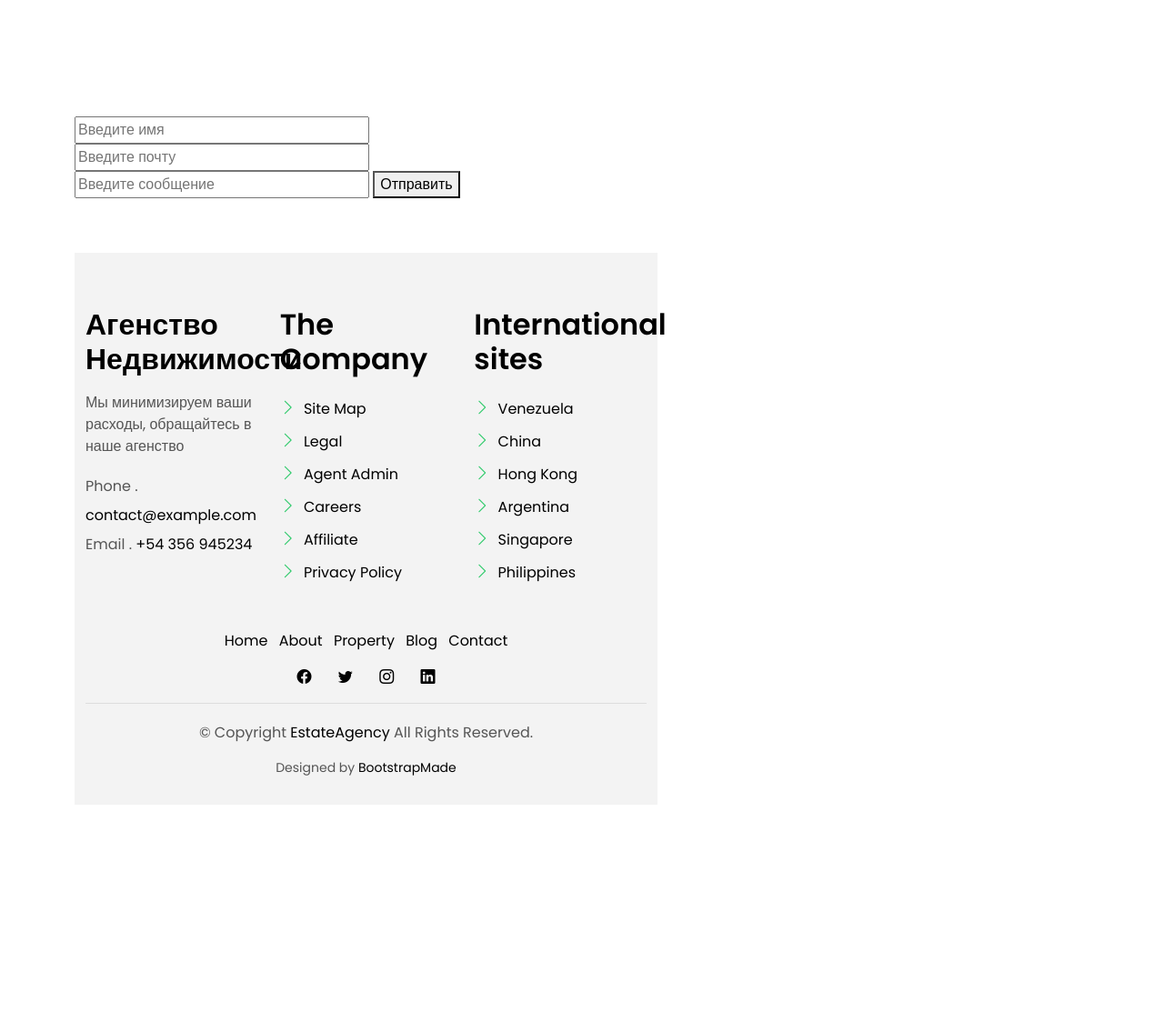
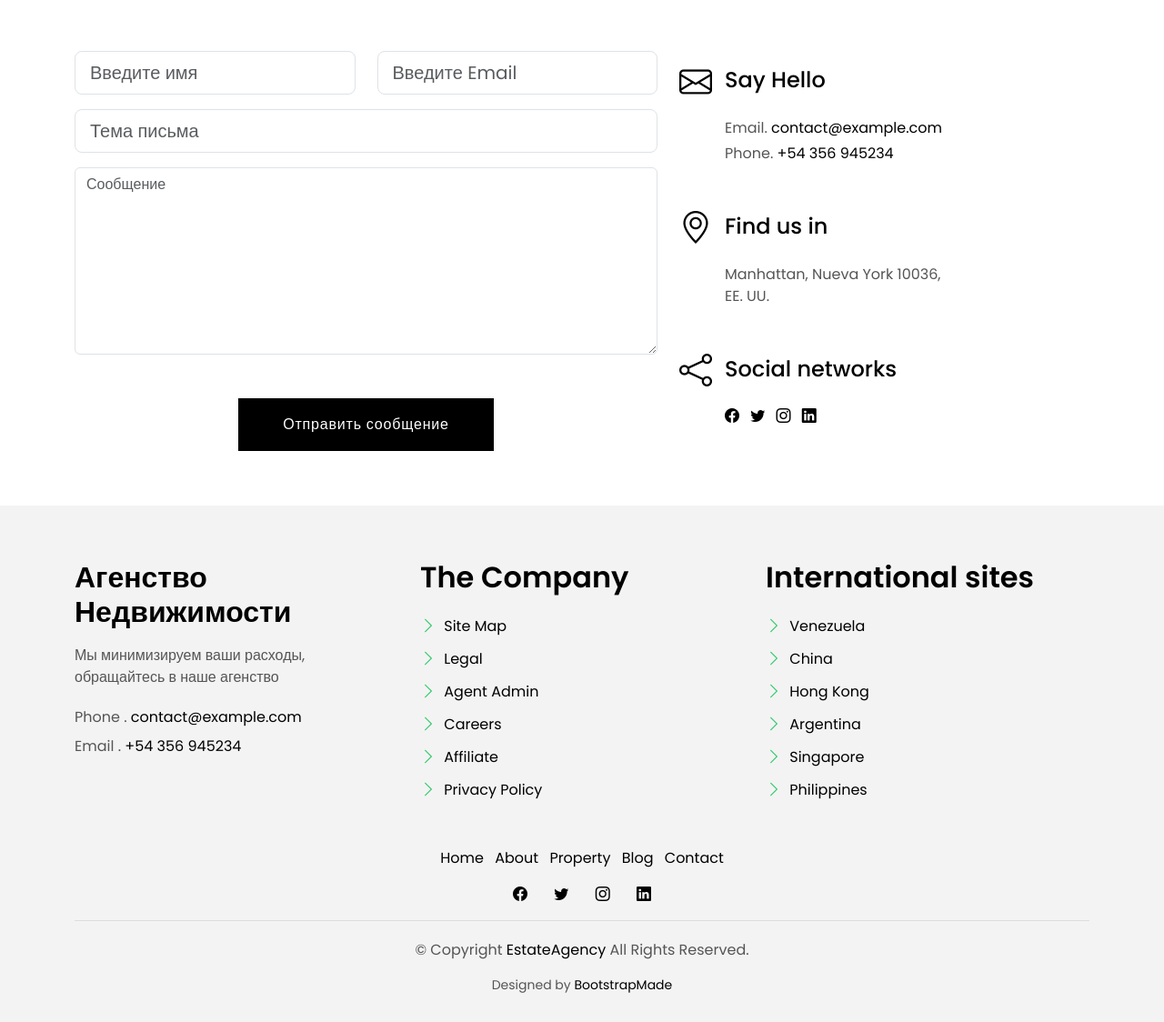
Before and after one commit to Di4145/django_realty, a Django app: page /contacts/ in a window 1280 px wide. Shown: the part 905-2029 px from the top of the page at 91% size. Before the commit the page ends 1758 px from the top, so only its background shows below. Run offline with Django 4.2, Linux system fonts and the light colour scheme; some libraries are stand-ins or nearby versions.

Commit message:
post message

```diff
--- a/realtys/views.py
+++ b/realtys/views.py
@@ -16,7 +16,7 @@
     if request.method == 'POST':
         name = request.POST.get('name')
         email = request.POST.get('email')
-        subject = 'Новое обращение'
+        subject = request.POST.get('subject')
         message = request.POST.get('message')
         from_email = 'plotnikov-d@bk.ru'
         email_manager = 'menedger@mail.ru'
--- a/templates/contacts.html
+++ b/templates/contacts.html
@@ -1,6 +1,7 @@
 {% extends 'base.html' %}
 {% load static %}
 {% block content %}
+    <main id="main">
 
     <!-- ======= Intro Single ======= -->
     <section class="intro-single">
@@ -8,15 +9,15 @@
         <div class="row">
           <div class="col-md-12 col-lg-8">
             <div class="title-single-box">
-              <h1 class="title-single">Contact US</h1>
-              <span class="color-text-a">Aut voluptas consequatur unde sed omnis ex placeat quis eos. Aut natus officia corrupti qui autem fugit consectetur quo. Et ipsum eveniet laboriosam voluptas beatae possimus qui ducimus. Et voluptatem deleniti. Voluptatum voluptatibus amet. Et esse sed omnis inventore hic culpa.</span>
+              <h1 class="title-single">Напишите нам</h1>
+              <span class="color-text-a">Обязательно напишите нам, всегда найдем подходящее решение</span>
             </div>
           </div>
           <div class="col-md-12 col-lg-4">
             <nav aria-label="breadcrumb" class="breadcrumb-box d-flex justify-content-lg-end">
               <ol class="breadcrumb">
                 <li class="breadcrumb-item">
-                  <a href="{% url 'index_page' %}">Домой</a>
+                  <a href="index.html">Home</a>
                 </li>
                 <li class="breadcrumb-item active" aria-current="page">
                   Contact
@@ -28,8 +29,6 @@
       </div>
     </section><!-- End Intro Single-->
 
-
-
     <!-- ======= Contact Single ======= -->
     <section class="contact">
       <div class="container">
@@ -37,23 +36,126 @@
           <div class="col-sm-12">
             <div class="contact-map box">
               <div id="map" class="contact-map">
-                <iframe src="https://www.google.com/maps/embed?pb=!1m18!1m12!1m3!1d1998.9694092418013!2d30.343134376514026!3d59.93264977491213!2m3!1f0!2f0!3f0!3m2!1i1024!2i768!4f13.1!3m3!1m2!1s0x469631a6453643e5%3A0x159e7be90a2adccb!2z0J3QtdCy0YHQutC40Lkg0L_RgC4sIDQzLCDQodCw0L3QutGCLdCf0LXRgtC10YDQsdGD0YDQsywgMTkxMDI1!5e0!3m2!1sru!2sru!4v1695054146535!5m2!1sru!2sru" width="100%" height="450" frameborder="0" style="border:0" allowfullscreen></iframe>
-<!--              <iframe src="https://www.google.com/maps/embed?pb=!1m18!1m12!1m3!1d1998.9694092418013!2d30.343134376514026!3d59.93264977491213!2m3!1f0!2f0!3f0!3m2!1i1024!2i768!4f13.1!3m3!1m2!1s0x469631a6453643e5%3A0x159e7be90a2adccb!2z0J3QtdCy0YHQutC40Lkg0L_RgC4sIDQzLCDQodCw0L3QutGCLdCf0LXRgtC10YDQsdGD0YDQsywgMTkxMDI1!5e0!3m2!1sru!2sru!4v1695054146535!5m2!1sru!2sru" width="600" height="450" style="border:0;" allowfullscreen="" loading="lazy" referrerpolicy="no-referrer-when-downgrade"></iframe>-->
+<!--                <iframe src="https://www.google.com/maps/embed?pb=!1m18!1m12!1m3!1d3022.1422937950147!2d-73.98731968482413!3d40.75889497932681!2m3!1f0!2f0!3f0!3m2!1i1024!2i768!4f13.1!3m3!1m2!1s0x89c25855c6480299%3A0x55194ec5a1ae072e!2sTimes+Square!5e0!3m2!1ses-419!2sve!4v1510329142834" width="100%" height="450" frameborder="0" style="border:0" allowfullscreen></iframe>-->
+              <iframe src="https://www.google.com/maps/embed?pb=!1m18!1m12!1m3!1d1998.9694092418013!2d30.343134376514026!3d59.93264977491213!2m3!1f0!2f0!3f0!3m2!1i1024!2i768!4f13.1!3m3!1m2!1s0x469631a6453643e5%3A0x159e7be90a2adccb!2z0J3QtdCy0YHQutC40Lkg0L_RgC4sIDQzLCDQodCw0L3QutGCLdCf0LXRgtC10YDQsdGD0YDQsywgMTkxMDI1!5e0!3m2!1sru!2sru!4v1695054146535!5m2!1sru!2sru" width="100%" height="450" frameborder="0" style="border:0" allowfullscreen></iframe>
               </div>
             </div>
           </div>
           <div class="col-sm-12 section-t8">
             <div class="row">
               <div class="col-md-7">
+                <form action="" method="POST" role="form">
+                  {% csrf_token %}
+                  <div class="row">
+                    <div class="col-md-6 mb-3">
+                      <div class="form-group">
+                        <input type="text" name="name" class="form-control form-control-lg form-control-a" placeholder="Введите имя" value="{{ request.GET.name}}" required>
+                      </div>
+                    </div>
+                    <div class="col-md-6 mb-3">
+                      <div class="form-group">
+                        <input name="email" type="email" class="form-control form-control-lg form-control-a" placeholder="Введите Email" value="{{ request.GET.email}}" required>
+                      </div>
+                    </div>
+                    <div class="col-md-12 mb-3">
+                      <div class="form-group">
+                        <input type="text" name="subject" class="form-control form-control-lg form-control-a" placeholder="Тема письма" value="{{ request.GET.subject}}" required>
+                      </div>
+                    </div>
+                    <div class="col-md-12">
+                      <div class="form-group">
+                        <textarea name="message" class="form-control" name="message" cols="45" rows="8" placeholder="Сообщение" value="{{request.GET.message}}" required></textarea>
+                      </div>
+                    </div>
+                    <div class="col-md-12 my-3">
+                      <div class="mb-3">
 
+                      </div>
+                    </div>
 
+                    <div class="col-md-12 text-center">
+                      <button type="submit" class="btn btn-a">Отправить сообщение</button>
+                    </div>
+                  </div>
+                </form>
+              </div>
+              <div class="col-md-5 section-md-t3">
+                <div class="icon-box section-b2">
+                  <div class="icon-box-icon">
+                    <span class="bi bi-envelope"></span>
+                  </div>
+                  <div class="icon-box-content table-cell">
+                    <div class="icon-box-title">
+                      <h4 class="icon-title">Say Hello</h4>
+                    </div>
+                    <div class="icon-box-content">
+                      <p class="mb-1">Email.
+                        <span class="color-a">contact@example.com</span>
+                      </p>
+                      <p class="mb-1">Phone.
+                        <span class="color-a">+54 356 945234</span>
+                      </p>
+                    </div>
+                  </div>
+                </div>
+                <div class="icon-box section-b2">
+                  <div class="icon-box-icon">
+                    <span class="bi bi-geo-alt"></span>
+                  </div>
+                  <div class="icon-box-content table-cell">
+                    <div class="icon-box-title">
+                      <h4 class="icon-title">Find us in</h4>
+                    </div>
+                    <div class="icon-box-content">
+                      <p class="mb-1">
+                        Manhattan, Nueva York 10036,
+                        <br> EE. UU.
+                      </p>
+                    </div>
+                  </div>
+                </div>
+                <div class="icon-box">
+                  <div class="icon-box-icon">
+                    <span class="bi bi-share"></span>
+                  </div>
+                  <div class="icon-box-content table-cell">
+                    <div class="icon-box-title">
+                      <h4 class="icon-title">Social networks</h4>
+                    </div>
+                    <div class="icon-box-content">
+                      <div class="socials-footer">
+                        <ul class="list-inline">
+                          <li class="list-inline-item">
+                            <a href="#" class="link-one">
+                              <i class="bi bi-facebook" aria-hidden="true"></i>
+                            </a>
+                          </li>
+                          <li class="list-inline-item">
+                            <a href="#" class="link-one">
+                              <i class="bi bi-twitter" aria-hidden="true"></i>
+                            </a>
+                          </li>
+                          <li class="list-inline-item">
+                            <a href="#" class="link-one">
+                              <i class="bi bi-instagram" aria-hidden="true"></i>
+                            </a>
+                          </li>
+                          <li class="list-inline-item">
+                            <a href="#" class="link-one">
+                              <i class="bi bi-linkedin" aria-hidden="true"></i>
+                            </a>
+                          </li>
+                        </ul>
+                      </div>
+                    </div>
+                  </div>
+                </div>
+              </div>
+            </div>
+          </div>
+        </div>
+      </div>
+    </section><!-- End Contact Single-->
 
-<form action="" method="POST">
-  {% csrf_token %}
-  <input name="name" placeholder="Введите имя" value="{{ request.GET.name}}"required>
-  <input name="email" type='email' placeholder="Введите почту" value="{{ request.GET.email}}" required>
-  <input name="message" placeholder="Введите сообщение" value="{{request.GET.message}}"required>
-  <button type="submit">Отправить </button>
-</form>
   </main><!-- End #main -->
 {% endblock %}
```
